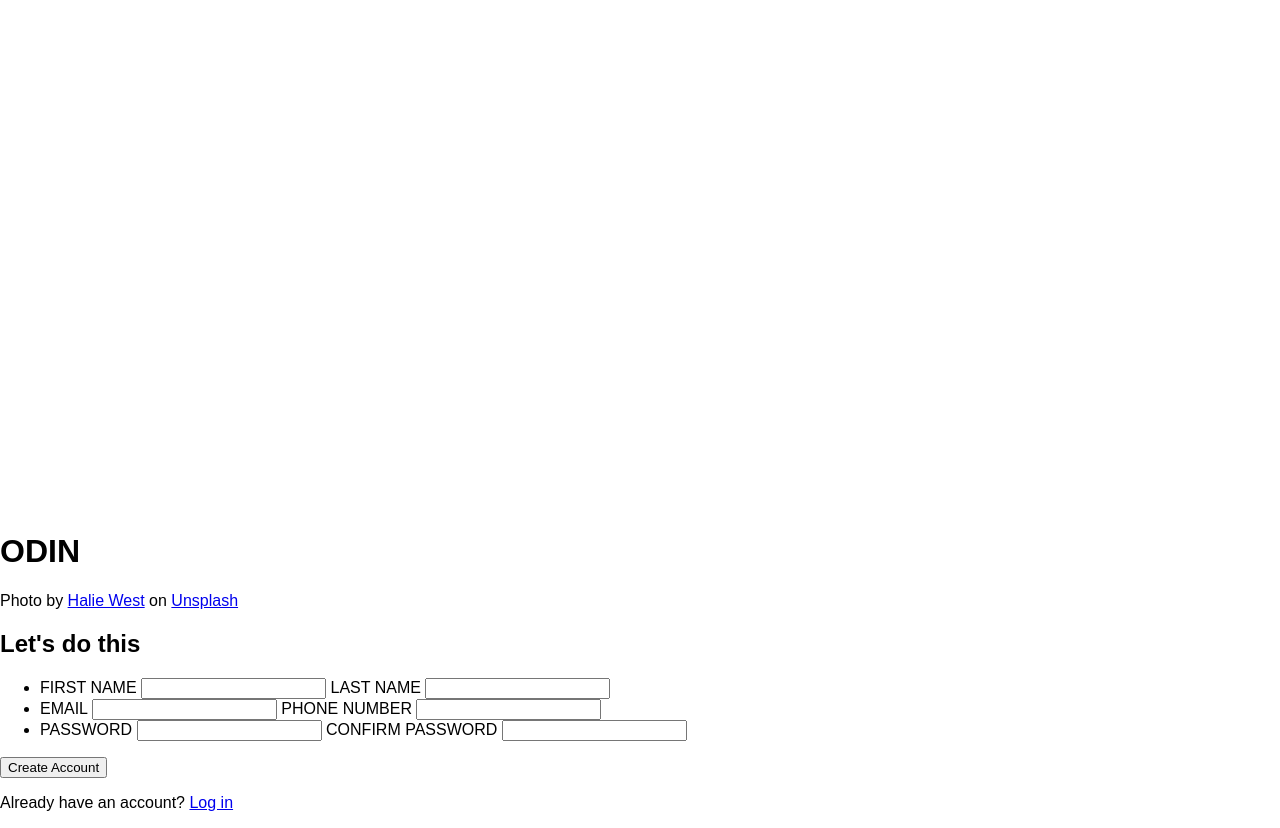
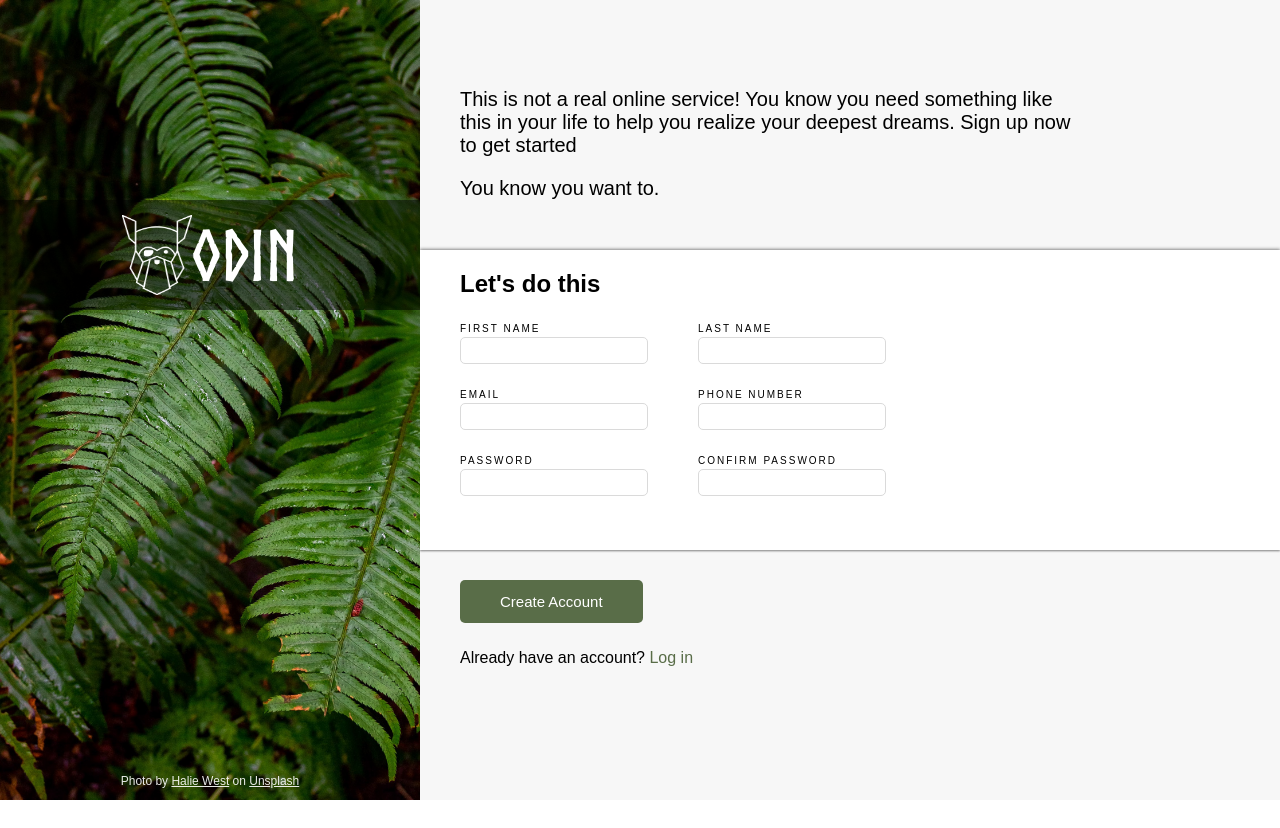
Before and after one commit to Shay213/sign-up-form, a plain HTML site: page index.html in a window 1280 px wide. After the commit the page ends 800 px from the top, so only its background shows below. Drawn offline with Linux system fonts and the light colour scheme.

Commit message:
Add css styles

```diff
--- a/index.html
+++ b/index.html
@@ -11,7 +11,7 @@
     <div class="main-container">
         <div class="logo-side">
             <div class="logo">
-                <img src="./img/odin.png" alt="odin-logo">
+                <img src="./img/odin.png" alt="odin-logo" height="80px" width="70px">
                 <h1>ODIN</h1>
             </div>
             <div class="img-creator">
@@ -23,35 +23,53 @@
         </div>
         <div class="content-container">
             <div class="header">
-                <p></p>
+                <div class="header-text">
+                    <p>This is not a real online service! You know you need something
+                        like this in your life to help you realize your deepest dreams.
+                        Sign up now to get started
+                    </p>
+                    <p>You know you want to.</p>
+                </div>
             </div>
             <div class="form-container">
-                <form action="example.com/path">
+                <form action="example.com/path" id="form1">
                     <h2>Let's do this</h2>
                     <ul>
                         <li>
+                            <div>
                                 <label for="first-name">FIRST NAME</label>
                                 <input type="text" id="first-name" required>
+                            </div>
+                            <div>
                                 <label for="last-name">LAST NAME</label>
                                 <input type="text" id="last-name" required>
+                            </div>
                         </li>
                         <li>
+                            <div>
                                 <label for="email">EMAIL</label>
                                 <input type="email" id="email" autocomplete="email" required>
+                            </div>
+                            <div>
                                 <label for="phone">PHONE NUMBER</label>
                                 <input type="tel" id="phone" autocomplete="tel" required>
+                            </div>
                         </li>
                         <li>
+                            <div>
                                 <label for="password">PASSWORD</label>
                                 <input type="password" id="password" required>
+                            </div>
+                            <div>
                                 <label for="confirm-password">CONFIRM PASSWORD</label>
                                 <input type="password" id="confirm-password" required>
+                            </div>
                         </li>
                     </ul>
                 </form>
             </div>
             <div class="create-acc-container">
-                <button type="submit">Create Account</button>
+                <button type="submit" form="form1">Create Account</button>
                 <p>Already have an account? <a href="#">Log in</a></p>
             </div>
         </div>
--- a/style.css
+++ b/style.css
@@ -8,3 +8,128 @@ body{
     padding: 0;
     font-family: Arial, Helvetica, sans-serif;
 }
+
+.main-container{
+    height: 100vh;
+    display: flex;
+}
+
+.logo-side{
+    background-image: url(./img/halie-west-25xggax4bSA-unsplash.jpg);
+    background-size: auto 100%;
+    background-position: center;
+    position: relative;
+    flex: 0 1 420px;
+}
+
+.logo{
+    height: 80px;
+    background-color: rgba(0, 0, 0, 0.5);
+    padding: 15px 0;
+    display: flex;
+    justify-content: center;
+    align-items: center;
+    position: relative;
+    top: 25%;
+}
+
+.logo h1{
+    font-family: norse;
+    font-size: 70px;
+    color: white;
+}
+
+.img-creator{
+    position: absolute;
+    bottom: 0px;
+    font-size: 12px;
+    opacity: 0.9;
+    text-align: center;
+    width: 100%;
+}
+
+.img-creator p{
+    color: white;
+}
+
+.img-creator a{
+    color: white;
+}
+
+.content-container{
+    flex: 1;
+    background-color: rgb(247, 247, 247);
+    display: flex;
+    flex-direction: column;
+}
+
+.header{
+    flex: 1;
+    padding-left: 40px;
+    position: relative;
+}
+
+.form-container{
+    flex: 0 1 300px;
+    background-color: white;
+    box-shadow: 0px 1px 2px #888, 0px -1px 3px #888;
+    padding-left: 40px;
+}
+
+.create-acc-container{
+    flex: 1;
+    padding-left: 40px;
+}
+
+.header-text{
+    position: absolute;
+    bottom: 30px;
+}
+
+.header-text p{
+    font-size: 20px;
+    word-wrap: break-word;
+    max-width: 55ch;
+}
+
+.form-container ul{
+    list-style-type: none;
+    padding: 0;
+    margin: 0;
+}
+
+.form-container li{
+    display: flex;
+    gap: 50px;
+    margin: 25px 0;
+}
+
+.form-container label{
+    display: block;
+    font-size: 10px;
+    letter-spacing: 2px;
+    margin-bottom: 3px;
+}
+
+.form-container input{
+    padding: 5px 0 5px 10px;
+    font-size: 13px;
+    border: 1px solid rgb(218, 218, 218);
+    border-radius: 5px;
+}
+
+.create-acc-container button{
+    margin: 30px 0 10px 0;
+    padding: 13px 40px;
+    color: white;
+    border: none;
+    border-radius: 5px;
+    background-color: #596D48;
+    font-size: 15px;
+    cursor: pointer;
+}
+
+.create-acc-container a{
+    text-decoration: none;
+    color: #596D48;
+}
```
Lines whose indentation alone changed are shown as unchanged.
